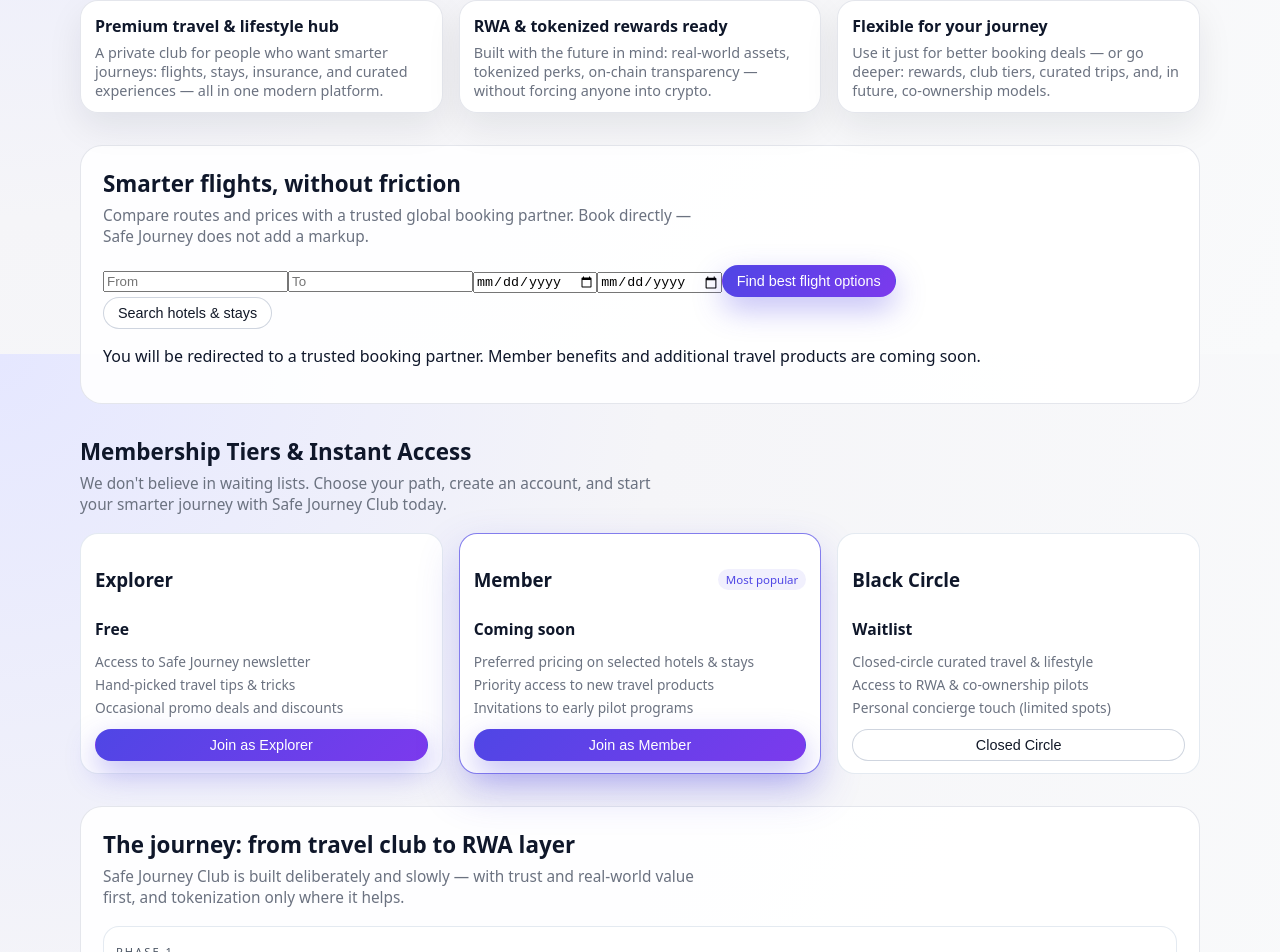
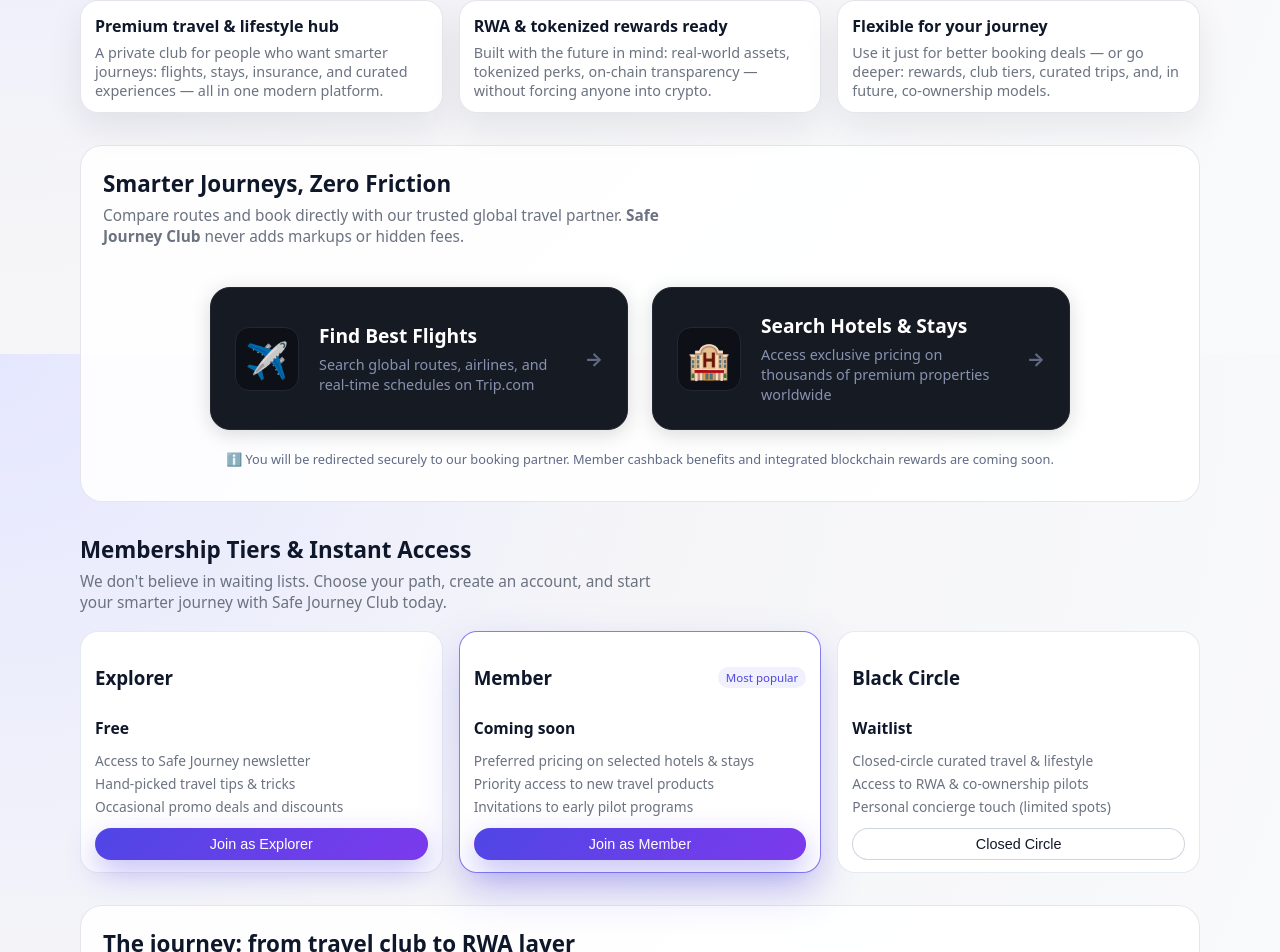
Before and after one commit to azagum/safejourney-club, a React (Vite) app: page / in a window 1280 px wide. Shown: the part 1246-2198 px from the top of the page. Built offline with nearby package versions, Linux system fonts and the light colour scheme.

Commit message:
design: redesign travel access section into premium twin card hub

```diff
--- a/src/App.tsx
+++ b/src/App.tsx
@@ -177,64 +177,58 @@
 
 // --- ПОШУК АВІАКВИТКІВ ---
 function TravelAccessSection(): React.JSX.Element {
-  const openTripFlights = (): void => {
-    window.open(
-      "https://www.trip.com/flights/?Allianceid=7455498&SID=283527301",
-      "_blank",
-      "noopener,noreferrer"
-    );
-  };
-
-  const openTripHotels = (): void => {
-    window.open(
-      "https://www.trip.com/t/2uaIDWYHiS2",
-      "_blank",
-      "noopener,noreferrer"
-    );
-  };
+  // Ваше партнерське посилання на Trip.com (замініть базовий лінк на ваше реферальне, якщо є)
+  const tripFlightsUrl = "https://www.trip.com/flights/?Allianceid=7455498&SID=283527301";
+  const tripHotelsUrl = "https://www.trip.com/t/2uaIDWYHiS2";
 
   return (
     <section className="sj-section sj-section-alt">
       <div className="sj-section-header">
-        <h2>Smarter flights, without friction</h2>
+        <h2>Smarter Journeys, Zero Friction</h2>
         <p>
-          Compare routes and prices with a trusted global booking partner.
-          Book directly — Safe Journey does not add a markup.
+          Compare routes and book directly with our trusted global travel partner.
+          <strong> Safe Journey Club</strong> never adds markups or hidden fees.
         </p>
       </div>
 
-      <div className="sj-flight-box">
-        <div className="sj-flight-form">
-          <input placeholder="From" />
-          <input placeholder="To" />
-          <input type="date" />
-          <input type="date" />
+      {/* Нова преміальна сітка з двома великими інтерактивними кнопками */}
+      <div className="sj-travel-hub-grid">
+        <a
+          href={tripFlightsUrl}
+          target="_blank"
+          rel="noopener noreferrer"
+          className="sj-travel-card"
+        >
+          <div className="sj-travel-icon">✈️</div>
+          <div className="sj-travel-info">
+            <h3>Find Best Flights</h3>
+            <p>Search global routes, airlines, and real-time schedules on Trip.com</p>
+          </div>
+          <span className="sj-travel-arrow">→</span>
+        </a>
 
-          <button
-            className="sj-btn primary"
-            onClick={openTripFlights}
-          >
-            Find best flight options
-          </button>
-        </div>
+        <a
+          href={tripHotelsUrl}
+          target="_blank"
+          rel="noopener noreferrer"
+          className="sj-travel-card"
+        >
+          <div className="sj-travel-icon">🏨</div>
+          <div className="sj-travel-info">
+            <h3>Search Hotels & Stays</h3>
+            <p>Access exclusive pricing on thousands of premium properties worldwide</p>
+          </div>
+          <span className="sj-travel-arrow">→</span>
+        </a>
+      </div>
 
-        <div className="sj-flight-actions">
-          <button
-            className="sj-btn ghost"
-            onClick={openTripHotels}
-          >
-            Search hotels & stays
-          </button>
-        </div>
-
-        <p className="sj-flight-note">
-          You will be redirected to a trusted booking partner.
-          Member benefits and additional travel products are coming soon.
-        </p>
-      </div>
+      <p className="sj-flight-note text-center">
+        ℹ️ You will be redirected securely to our booking partner. Member cashback benefits and integrated blockchain rewards are coming soon.
+      </p>
     </section>
   );
 }
+
 function CryptoTransferSection(): React.JSX.Element {
   const [amount, setAmount] = useState<number>(100);
   const [network, setNetwork] = useState<string>("SOLANA");
--- a/src/index.css
+++ b/src/index.css
@@ -786,3 +786,92 @@
   font-size: 0.8rem;
   color: #606a85;
 }
+/* ==========================================
+   ОНОВЛЕНИЙ TRAVEL HUB (FLIGHTS & HOTELS)
+   ========================================== */
+
+.sj-travel-hub-grid {
+  display: grid;
+  grid-template-columns: 1fr 1fr;
+  gap: 24px;
+  max-width: 900px;
+  margin: 40px auto 20px auto;
+  padding: 0 20px;
+}
+
+@media (max-width: 768px) {
+  .sj-travel-hub-grid {
+    grid-template-columns: 1fr;
+    gap: 16px;
+  }
+}
+
+.sj-travel-card {
+  background: #161a23;
+  border: 1px solid #222733;
+  border-radius: 20px;
+  padding: 24px;
+  display: flex;
+  align-items: center;
+  gap: 20px;
+  text-decoration: none !important;
+  color: #ffffff !important;
+  transition: all 0.25s cubic-bezier(0.4, 0, 0.2, 1);
+  position: relative;
+  cursor: pointer;
+  box-shadow: 0 4px 20px rgba(0, 0, 0, 0.15);
+}
+
+.sj-travel-card:hover {
+  border-color: #64ffda;
+  transform: translateY(-4px);
+  background: #1c212d;
+  box-shadow: 0 12px 30px rgba(100, 255, 218, 0.08);
+}
+
+.sj-travel-icon {
+  font-size: 2.2rem;
+  background: #0d1117;
+  width: 64px;
+  height: 64px;
+  border-radius: 14px;
+  display: flex;
+  align-items: center;
+  justify-content: center;
+  border: 1px solid #222733;
+  transition: border-color 0.25s ease;
+}
+
+.sj-travel-card:hover .sj-travel-icon {
+  border-color: rgba(100, 255, 218, 0.3);
+}
+
+.sj-travel-info {
+  flex: 1;
+}
+
+.sj-travel-info h3 {
+  margin: 0 0 6px 0;
+  font-size: 1.2rem;
+  font-weight: 700;
+  color: #ffffff;
+}
+
+.sj-travel-info p {
+  margin: 0;
+  font-size: 0.9rem;
+  color: #8892b0;
+  line-height: 1.4;
+}
+
+.sj-travel-arrow {
+  font-size: 1.2rem;
+  color: #606a85;
+  transition: all 0.25s ease;
+  font-weight: bold;
+}
+
+.sj-travel-card:hover .sj-travel-arrow {
+  color: #64ffda;
+  transform: translateX(4px);
+}
```
